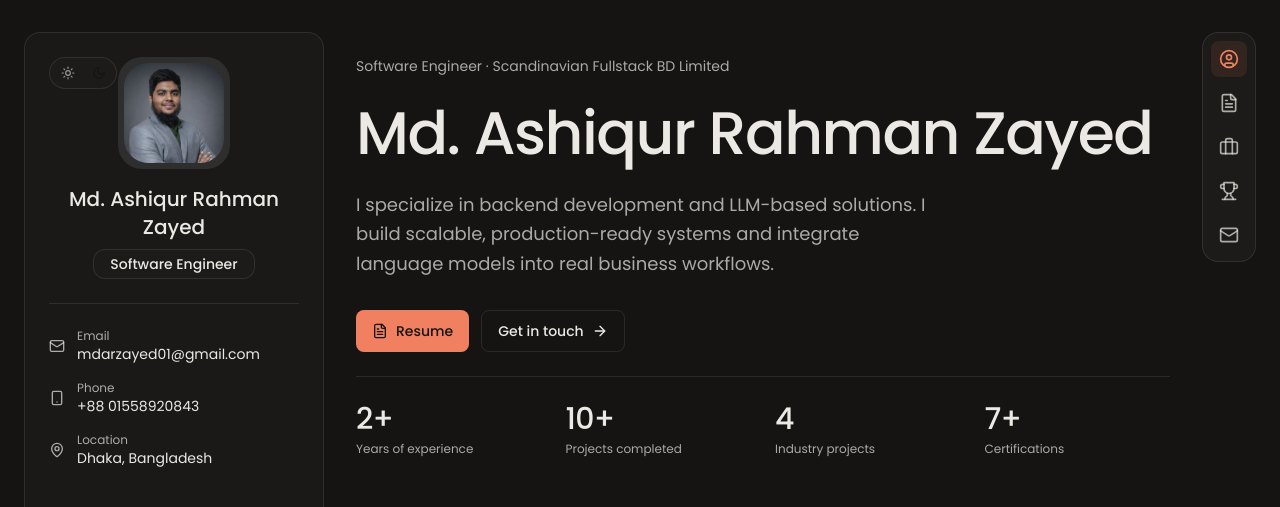
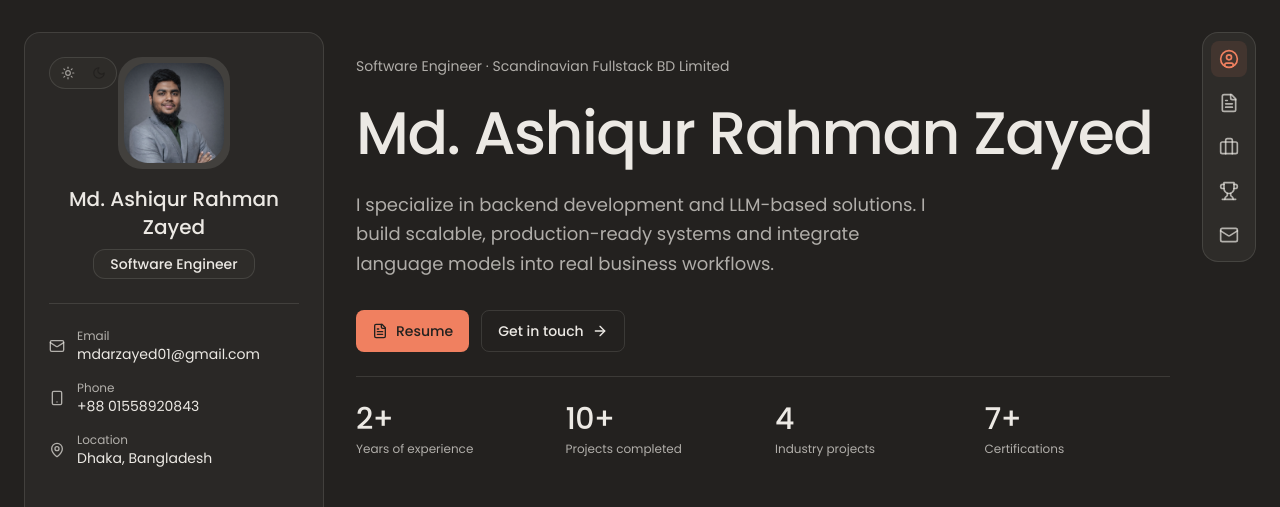
Before and after one commit to MdAshiqurRahmanZayed/mdzayed, a Next.js app: page / in a window 1280 px wide. Shown: the top 507 px of the page. Built offline with nearby package versions, Linux system fonts and the light colour scheme.

Commit message:
refactor: lighten dark theme background

```diff
--- a/app/globals.css
+++ b/app/globals.css
@@ -22,15 +22,15 @@
     --scrollbar-thumb: #CFC9BF;
   }
   .dark {
-    --background: #151413;
+    --background: #23211F;
     --foreground: #ECE9E4;
-    --sidebar-bg: #1A1918;
-    --card-bg: #1C1B19;
-    --border: rgb(236 233 228 / 0.1);
+    --sidebar-bg: #2A2826;
+    --card-bg: #2E2C29;
+    --border: rgb(236 233 228 / 0.12);
     --highlight: #F08060;
     --map-filter: invert(0.9) hue-rotate(180deg) brightness(0.95) saturate(0.9);
-    --scrollbar-bg: #151413;
-    --scrollbar-thumb: #3A3835;
+    --scrollbar-bg: #23211F;
+    --scrollbar-thumb: #4A4743;
   }
 }
 
```
